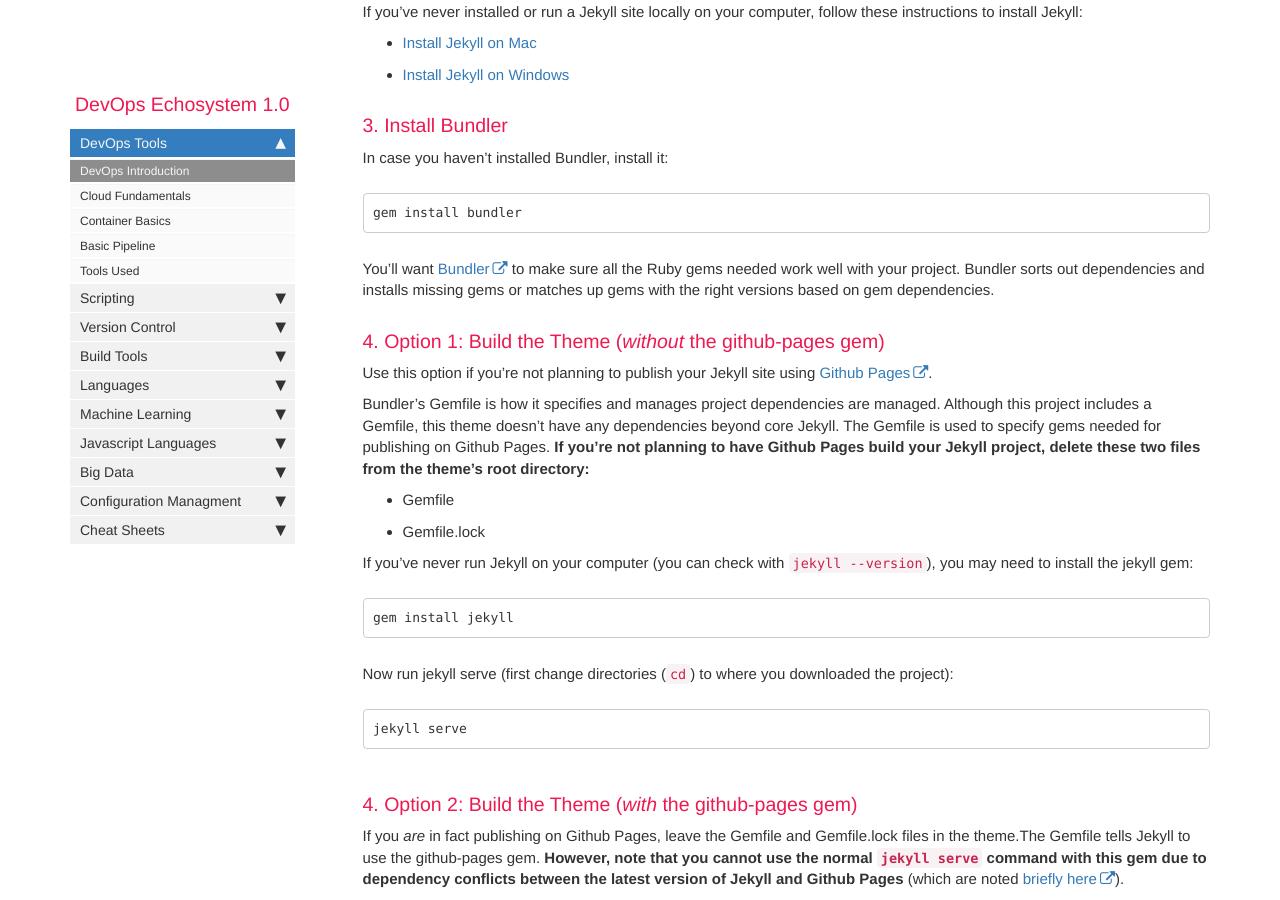
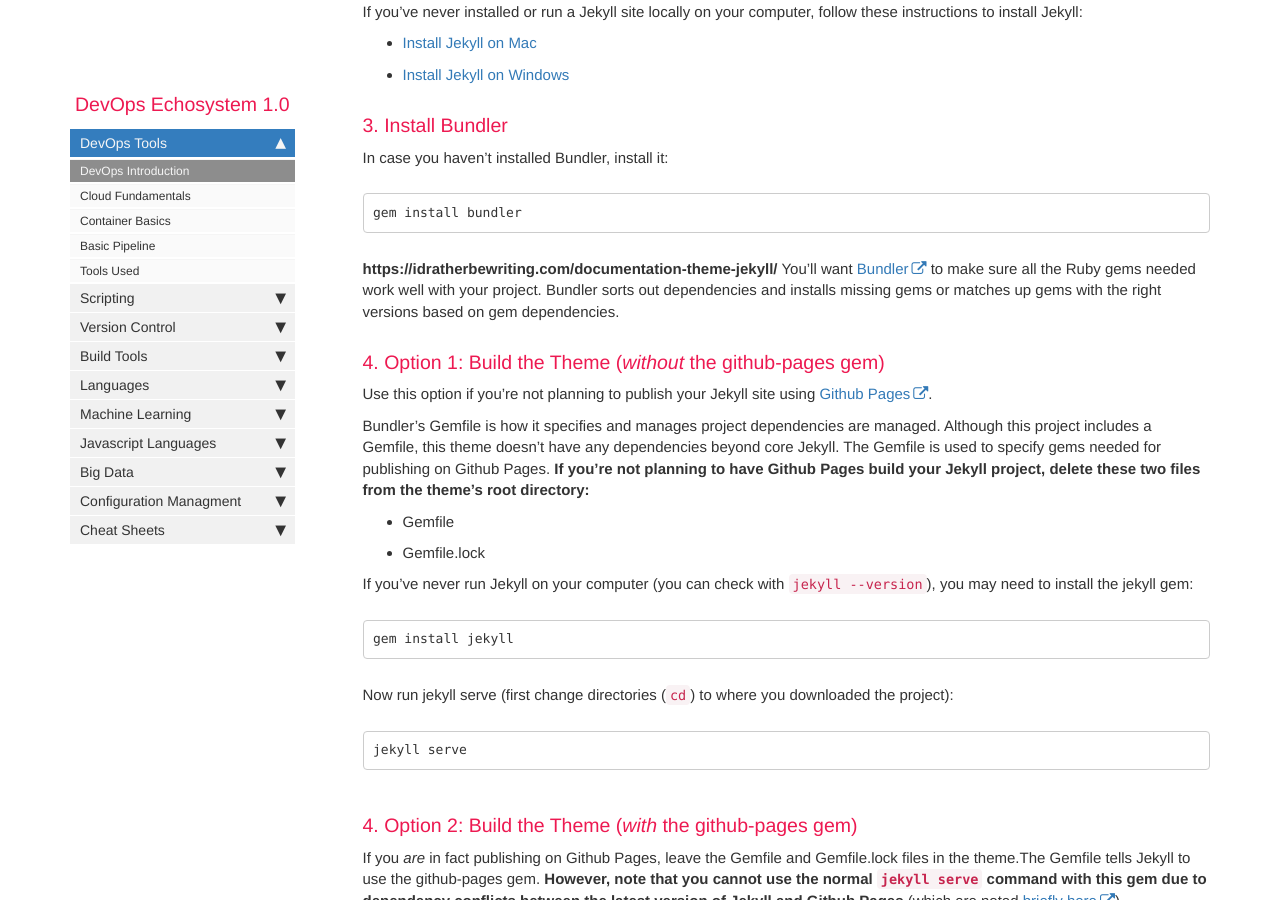
Before and after one commit to abhaydiwan/DevOps-Doc, a Jekyll site: the page built from index.md, in a window 1280 px wide and 900 px high, scrolled down 1292 px. Built offline with Jekyll 4.4.1, drawn with Linux system fonts in a browser that asks for light colours; nearby versions of some CDN libraries; comment, search, counter and statistics services are not loaded; part of the change alters nothing that is shown.

Commit message:
Update index.md

````diff
--- a/index.md
+++ b/index.md
@@ -31,7 +31,7 @@ In case you haven't installed Bundler, install it:
 ```
 gem install bundler
 ```
-
+**https://idratherbewriting.com/documentation-theme-jekyll/**
 You'll want [Bundler](http://bundler.io/) to make sure all the Ruby gems needed work well with your project. Bundler sorts out dependencies and installs missing gems or matches up gems with the right versions based on gem dependencies.
 
 ### 4. Option 1: Build the Theme (*without* the github-pages gem) {#option1}
````
